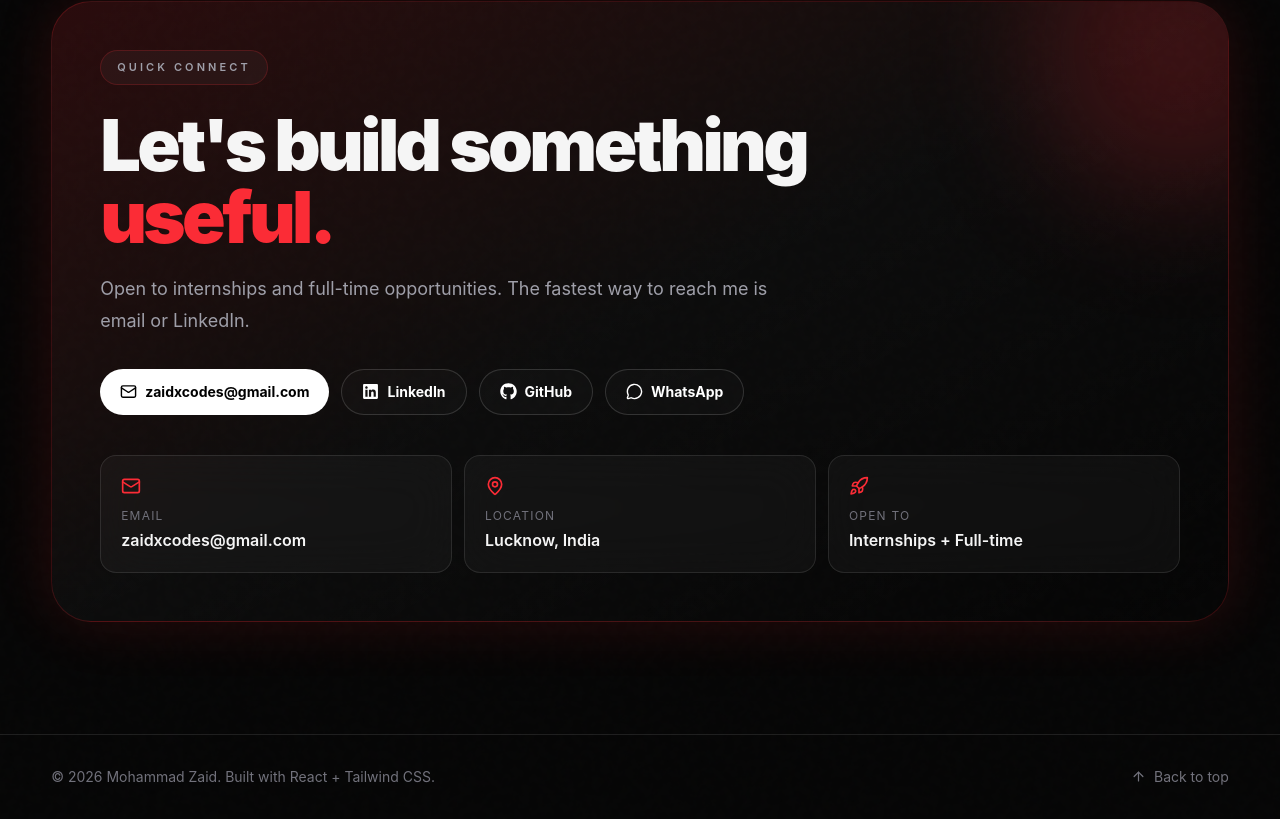
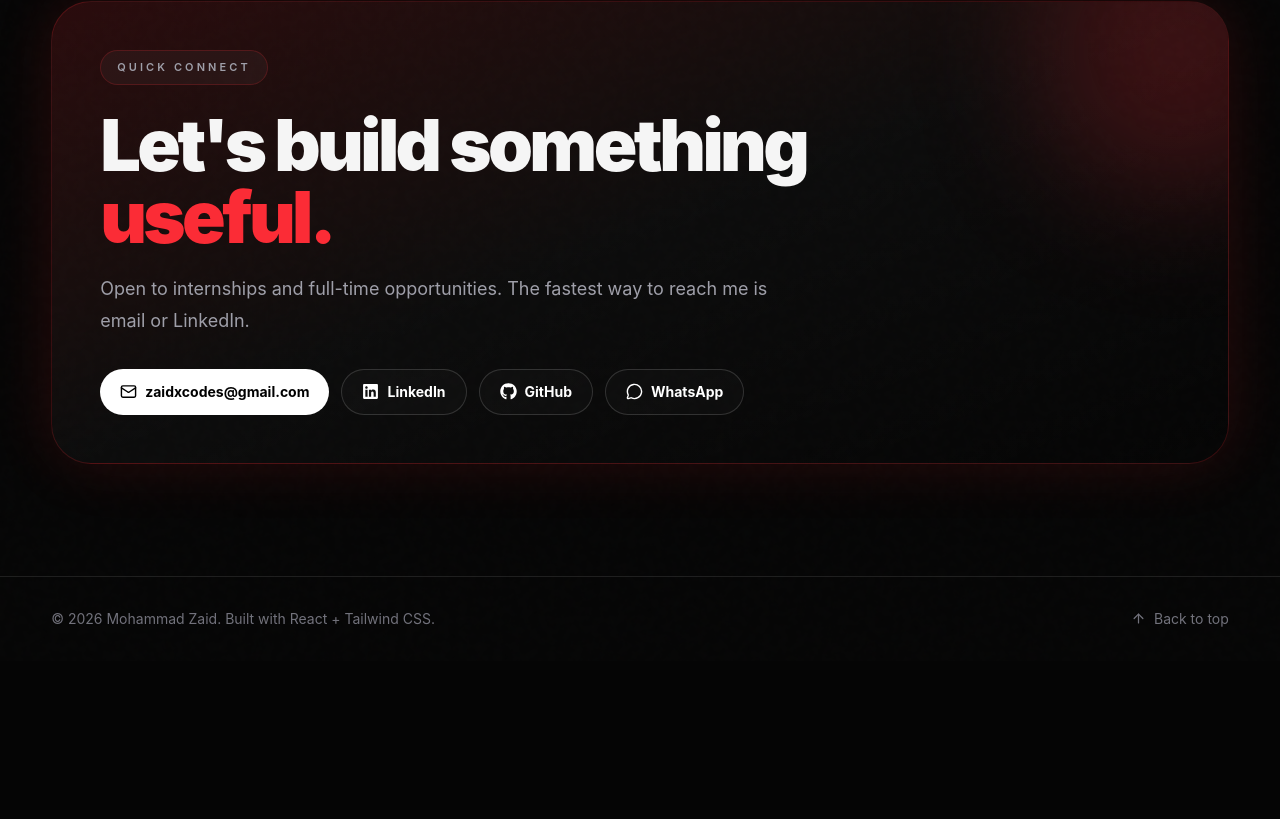
Before and after one commit to zaidxGithub/zaids-portfolio, a React (Vite) app: page / in a window 1280 px wide. Shown: the part 9539-10358 px from the top of the page. After the commit the page ends 10200 px from the top, so only its background shows below. Built offline with nearby package versions, Linux system fonts and the light colour scheme.

Commit message:
Fix: Remove unused contact information from ContactSection component

```diff
--- a/src/components/sections/ContactSection.jsx
+++ b/src/components/sections/ContactSection.jsx
@@ -50,29 +50,6 @@ export default function ContactSection() {
               <MessageCircle size={17} /> WhatsApp
             </a>
           </div>
-          <div className="mt-10 grid gap-3 sm:grid-cols-3">
-            <div className="glass rounded-2xl p-5">
-              <Mail className="text-red-500" size={20} />
-              <p className="mt-3 text-xs uppercase tracking-widest text-zinc-500">
-                Email
-              </p>
-              <p className="mt-1 font-semibold">zaidxcodes@gmail.com</p>
-            </div>
-            <div className="glass rounded-2xl p-5">
-              <MapPin className="text-red-500" size={20} />
-              <p className="mt-3 text-xs uppercase tracking-widest text-zinc-500">
-                Location
-              </p>
-              <p className="mt-1 font-semibold">Lucknow, India</p>
-            </div>
-            <div className="glass rounded-2xl p-5">
-              <Rocket className="text-red-500" size={20} />
-              <p className="mt-3 text-xs uppercase tracking-widest text-zinc-500">
-                Open to
-              </p>
-              <p className="mt-1 font-semibold">Internships + Full-time</p>
-            </div>
-          </div>
         </div>
       </div>
     </section>
```
